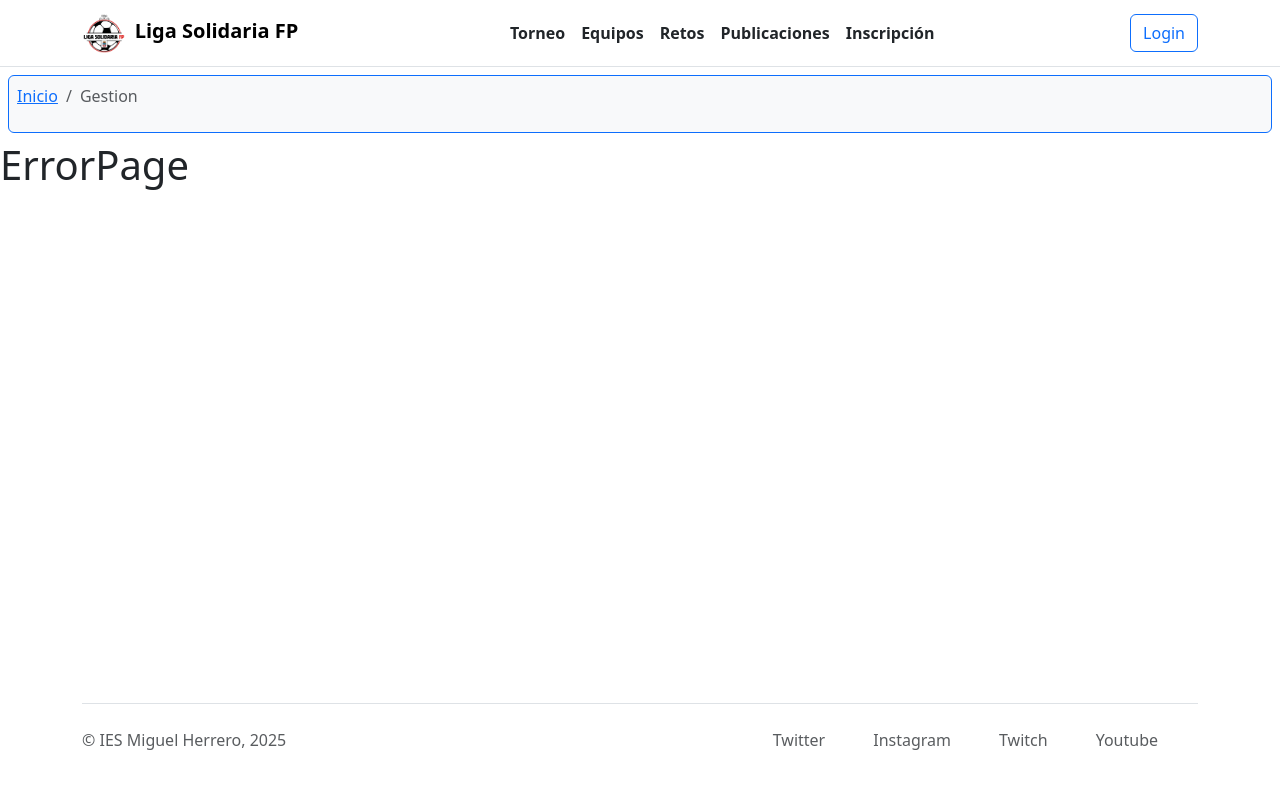
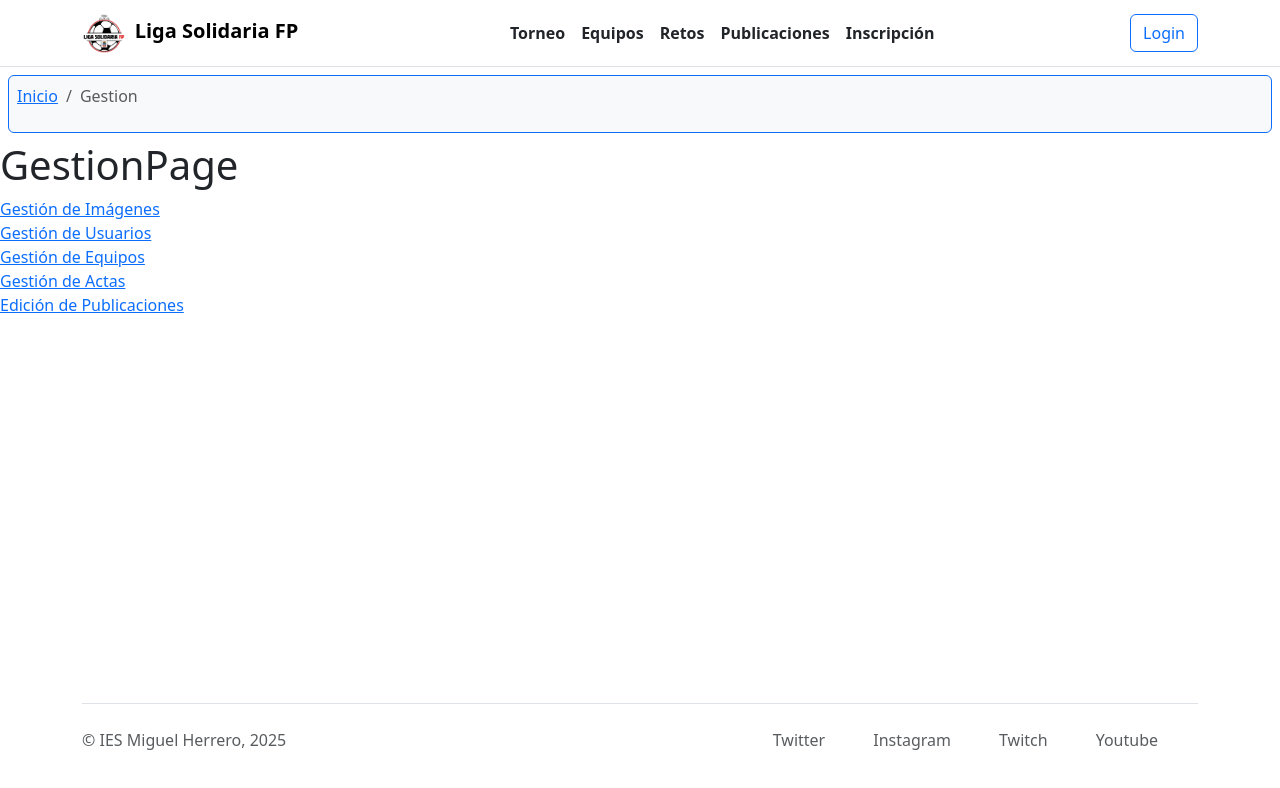
Before and after one commit to Rodroq/Equipo1RetoFrontend, a React (Vite) app: page /gestion in a window 1280 px wide. Shown: the top 788 px of the page. Built offline with nearby package versions, Linux system fonts and the light colour scheme.

Commit message:
Actualizacion de las rutas privadas

```diff
--- /dev/null
+++ b/src/pages/GestionPage.jsx
@@ -0,0 +1,15 @@
+
+function GestionPage() {
+    return (
+        <>
+            <h1>GestionPage</h1>
+            <a href="/gestion/imagenes">Gestión de Imágenes</a><br/>
+            <a href="/gestion/usuarios">Gestión de Usuarios</a><br/>
+            <a href="/gestion/equipos">Gestión de Equipos</a><br/>
+            <a href="/gestion/actas">Gestión de Actas</a><br/>
+            <a href="/publicaciones/editar">Edición de Publicaciones</a><br/>
+        </>
+    );
+}
+
+export default GestionPage;
--- a/src/router/AppEnrutador.jsx
+++ b/src/router/AppEnrutador.jsx
@@ -18,6 +18,7 @@ import EditarPublicacionPage from "../pages/EditarPublicacionPage.jsx"
 import EditarPublicacionesPage from "../pages/EditarPublicacionesPage.jsx";
 import EditarImagenesPage from "../pages/EditarImagenesPage.jsx";
 import EditarUsuariosPage from "../pages/EditarUsuariosPage.jsx";
+import GestionPage from "../pages/GestionPage.jsx";
 
 function AppEnrutador() {
     return (
@@ -38,22 +39,25 @@ function AppEnrutador() {
                     <Route path="*" element={<ErrorPage />} />
 
                     {/* Rutas privadas */}
-                    <Route path="editar/publicaciones" element={
+                    <Route path="publicaciones/editar" element={
                         <RutaPrivada rolesPermitidos={['admin']}><EditarPublicacionesPage /></RutaPrivada>
                     } />
-                    <Route path="editar/publicaciones/:id" element={
+                    <Route path="publicaciones/editar/:id" element={
                         <RutaPrivada rolesPermitidos={['admin']}><EditarPublicacionPage /></RutaPrivada>
                     } />
-                    <Route path="editar/imagenes" element={
+                    <Route path="gestion" element={
+                        <RutaPrivada rolesPermitidos={['admin']}><GestionPage /></RutaPrivada>
+                    } />
+                    <Route path="gestion/imagenes/" element={
                         <RutaPrivada rolesPermitidos={['admin']}><EditarImagenesPage /></RutaPrivada>
                     } />
-                    <Route path="editar/imagenes/:id" element={
+                    <Route path="gestion/imagenes/:id" element={
                         <RutaPrivada>{ }</RutaPrivada>
                     } />
-                    <Route path="editar/usuarios" element={
+                    <Route path="gestion/usuarios" element={
                         <RutaPrivada rolesPermitidos={['admin']}><EditarUsuariosPage /></RutaPrivada>
                     } />
-                    <Route path="editar/usuarios/:id" element={
+                    <Route path="gestion/usuarios/:id" element={
                         <RutaPrivada rolesPermitidos={['admin']}></RutaPrivada>
                     } />
                     <Route path="gestion/actas" element={
```
